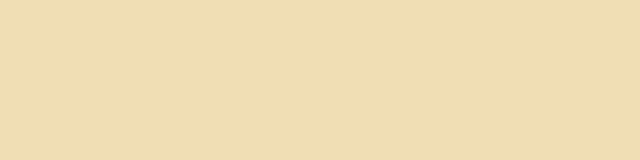
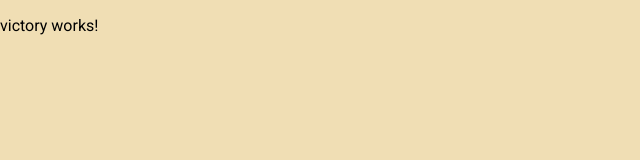
Before and after one commit to akmalkrmv/dungeons, an Angular app: page /battle/victory in a window 1280 px wide. Before the commit this address led to /. Shown: the top 160 px of the page, without its empty margins (0-640 px from the left). Built offline with nearby package versions, Linux system fonts and the light colour scheme.

Commit message:
lose and win pages

```diff
--- a/src/app/app.module.ts
+++ b/src/app/app.module.ts
@@ -11,6 +11,8 @@ import { DiceComponent } from './dice/dice.component';
 import { PlayerDetailsComponent } from './player/player-details/player-details.component';
 import { DiceListComponent } from './dice/dice-list/dice-list.component';
 import { EnemyComponent } from './player/enemy/enemy.component';
+import { VictoryComponent } from './battle/finish/victory/victory.component';
+import { LossComponent } from './battle/finish/loss/loss.component';
 
 @NgModule({
   declarations: [
@@ -21,6 +23,8 @@ import { EnemyComponent } from './player/enemy/enemy.component';
     PlayerDetailsComponent,
     DiceListComponent,
     EnemyComponent,
+    VictoryComponent,
+    LossComponent,
   ],
   imports: [
     BrowserModule,
--- /dev/null
+++ b/src/app/battle/finish/loss/loss.component.html
@@ -0,0 +1 @@
+<p>loss works!</p>
--- /dev/null
+++ b/src/app/battle/finish/loss/loss.component.ts
@@ -0,0 +1,15 @@
+import { Component, OnInit } from '@angular/core';
+
+@Component({
+  selector: 'app-loss',
+  templateUrl: './loss.component.html',
+  styleUrls: ['./loss.component.scss']
+})
+export class LossComponent implements OnInit {
+
+  constructor() { }
+
+  ngOnInit(): void {
+  }
+
+}
--- /dev/null
+++ b/src/app/battle/finish/victory/victory.component.html
@@ -0,0 +1 @@
+<p>victory works!</p>
--- /dev/null
+++ b/src/app/battle/finish/victory/victory.component.ts
@@ -0,0 +1,15 @@
+import { Component, OnInit } from '@angular/core';
+
+@Component({
+  selector: 'app-victory',
+  templateUrl: './victory.component.html',
+  styleUrls: ['./victory.component.scss']
+})
+export class VictoryComponent implements OnInit {
+
+  constructor() { }
+
+  ngOnInit(): void {
+  }
+
+}
```
Also changed, not shown: src/app/app-routing.module.ts (+6 -4 lines), src/app/battle/finish/loss/loss.component.scss (added), src/app/battle/finish/victory/victory.component.scss (added).
